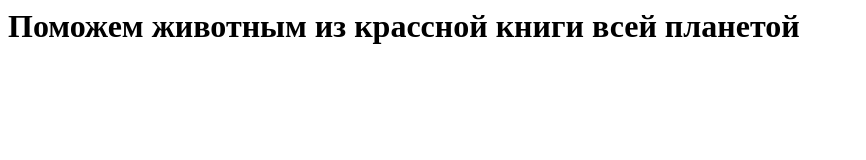
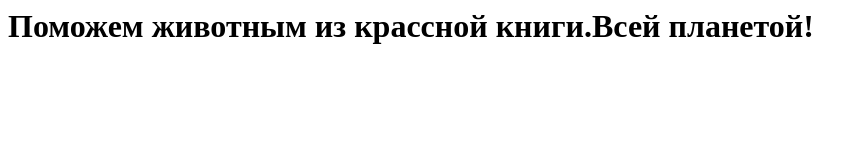
Before and after one commit to Disstopler/Disstopler.github.io, a plain HTML site: page index.html in a window 1280 px wide. Shown: the whole page, without its empty margins (0-866 px from the left). Drawn offline with Linux system fonts and the light colour scheme.

Commit message:
Update index.html

```diff
--- a/index.html
+++ b/index.html
@@ -1,3 +1,3 @@
 <HEAD>
   <TITLE>CloudPayment Test</TITLE>
-  <BODY> <h1>Поможем животным из крассной книги всей планетой</h1> </BODY>
+  <BODY> <h1>Поможем животным из крассной книги.Всей планетой!</h1> </BODY>
```
